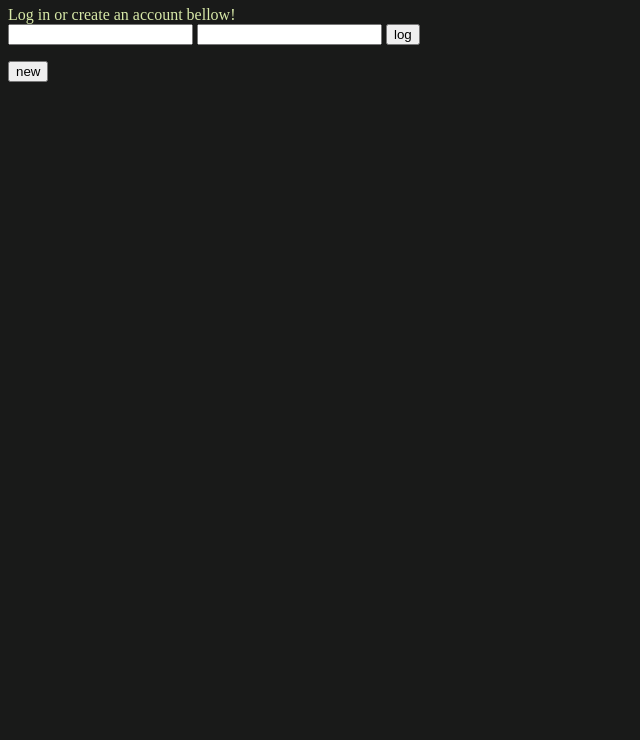
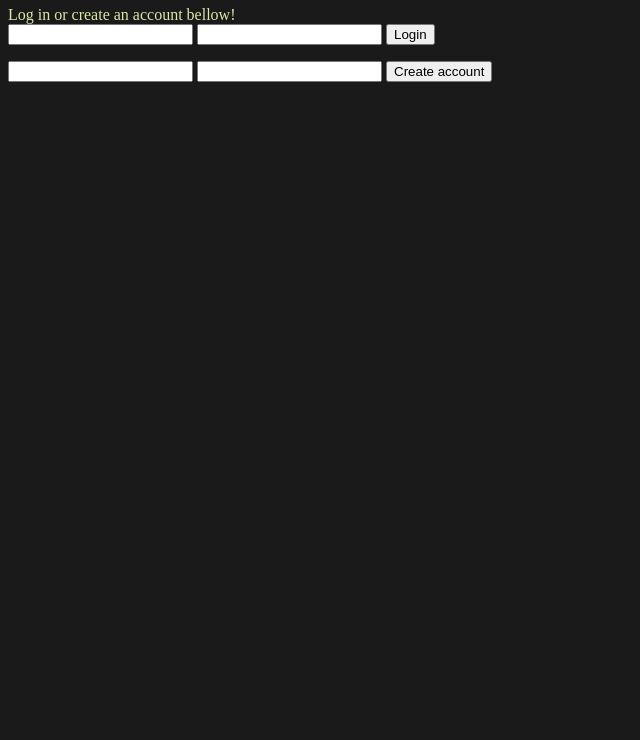
Before and after one commit to CatalinIuga/X4NDO, a website: page index.html in a window 1280 px wide. Shown: the part 60-800 px from the top of the page, without its empty margins (0-640 px from the left). Drawn offline with Linux system fonts and the light colour scheme.

Commit message:
minor changes for db connection

```diff
--- a/index.html
+++ b/index.html
@@ -12,15 +12,19 @@
     <h1>WELLCOME</h1>
     Log in or create an account bellow!
     <div class="login">
-        <form action="account.php">
+        <form action="account.php" method="post">
             <input type="text" name="username">
             <input type="password" name="password">
-            <input type="submit" value="log">
+            <input type="hidden" value="log">
+            <button type="submit">Login</button>
         </form>
     </div>
     <div class="signup">
         <form action="account.php">
-            <input type="submit" value="new">
+            <input type="text" name="username">
+            <input type="password" name="password">
+            <input type="hidden" value="create"">
+            <button type=" submit">Create account</button>
         </form>
     </div>
     <script src="app.js"></script>
```
Also changed, not shown: client.js (line endings or trailing spaces).
